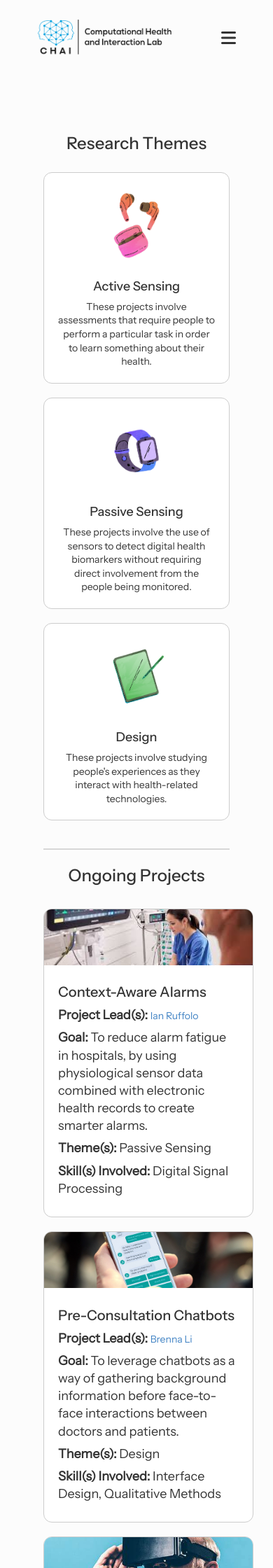
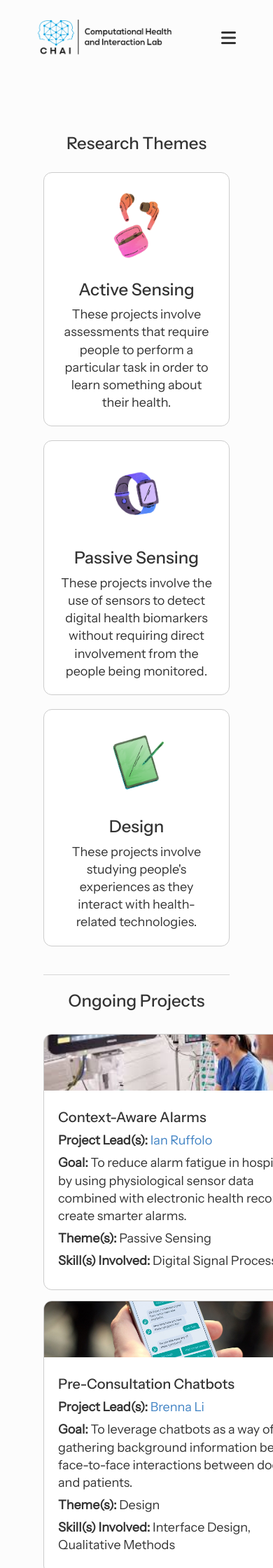
Before and after one commit to chai-toronto/chai-toronto.github.io, a Jekyll site: the page built from current_research/index.html, in a window 390 px wide. Shown: the top 2240 px of the page at 70% size. Built offline with Jekyll 4.4.1, drawn with Linux system fonts in a browser that asks for light colours.

Commit message:
making current research mobile friendly

```diff
--- a/_sass/_current-research.scss
+++ b/_sass/_current-research.scss
@@ -96,14 +96,13 @@
       height: fit-content;
       display: center;
       flex-direction: column;
-      grid-template-columns: repeat(auto-fill, minmax(300px, 1fr));
       gap: 20px;
       align-items: stretch;
 
       /* New wrapper as grid for project cards */
       .project-cards-wrapper {
         display: grid;
-        grid-template-columns: repeat(auto-fill, minmax(300px, 1fr));
+        grid-template-columns: repeat(auto-fill, minmax(500px, 1fr));
         gap: 20px;
         align-items: stretch;
 
@@ -159,6 +158,14 @@
         }
       }
 
+      .project-cards-wrapper {
+        @media (max-width: 768px) {
+          display: grid;
+          grid-template-columns: repeat(auto-fill, minmax(400px, 1fr));
+          gap: 15px;
+        }
+      }
+
       &.equal-height {
         .project-card {
           height: 100%;
@@ -172,7 +179,7 @@
   }
 }
 
-/* mobile-only overrides */
+/* DON'T KNOW IF THIS IS WORKING: mobile-only overrides */
 @media (max-width: 768px) {
 
   /* overall page */
@@ -180,7 +187,6 @@
     padding: 20px !important;
 
     h1 {
-      font-size: 24px;
       margin-bottom: 24px;
     }
   }
@@ -202,12 +208,10 @@
       }
 
       h2 {
-        font-size: 18px;
         margin-bottom: 8px;
       }
 
       p {
-        font-size: 14px;
         line-height: 1.4;
       }
     }
@@ -218,7 +222,6 @@
     display: flex;
     flex-direction: column;
     gap: 8px;
-  }
 
     .project-card {
       border-radius: 8px;
@@ -233,16 +236,17 @@
         padding: 8px;
 
         .project-title {
-        font-size: 16px;
+          //font-size: 16px;
           margin-bottom: 4px;
         }
 
         p a {
-        font-size: 14px;
+          //font-size: 14px;
           margin: 0;
           line-height: 1.4;
         }
       }
     }
+  }
 
 }
```
Lines whose indentation alone changed are shown as unchanged.
